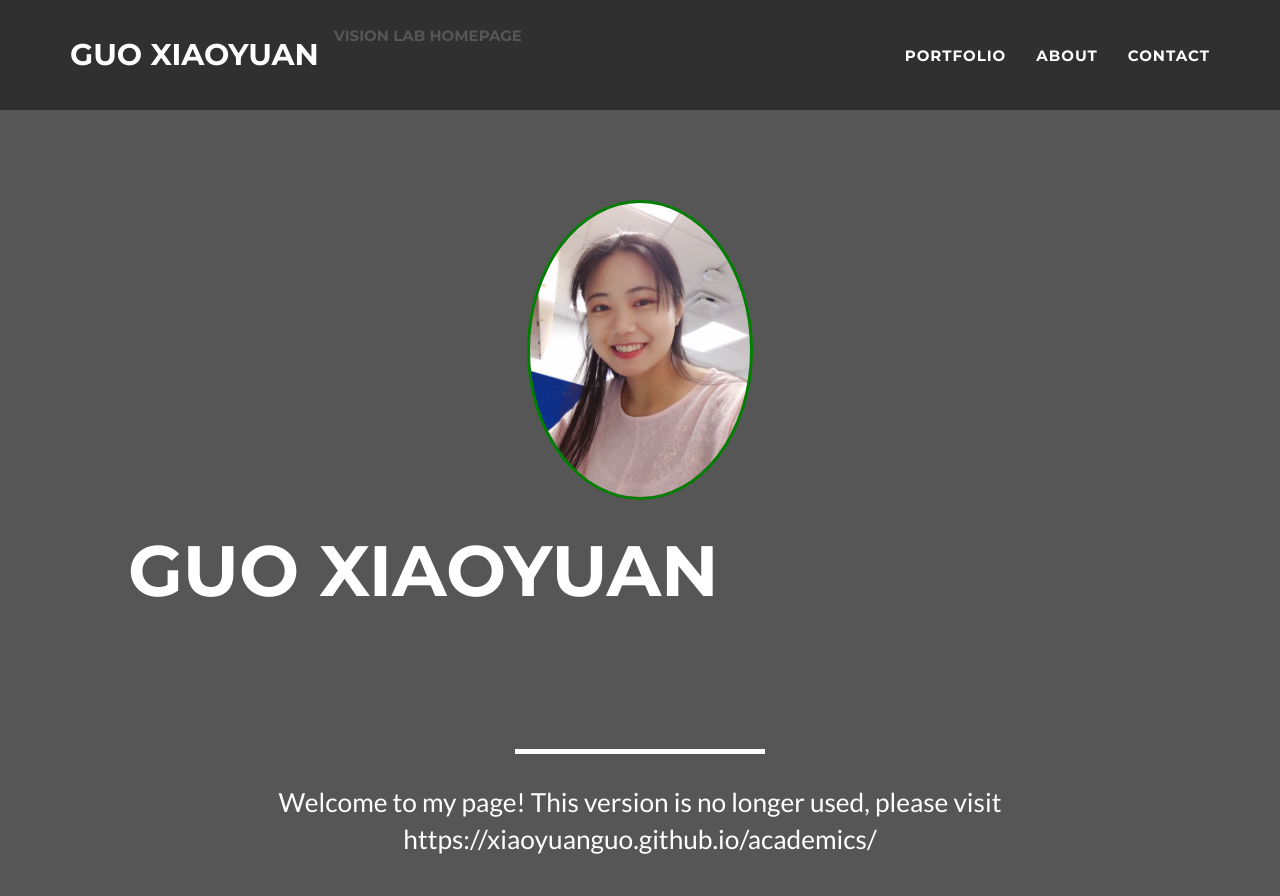
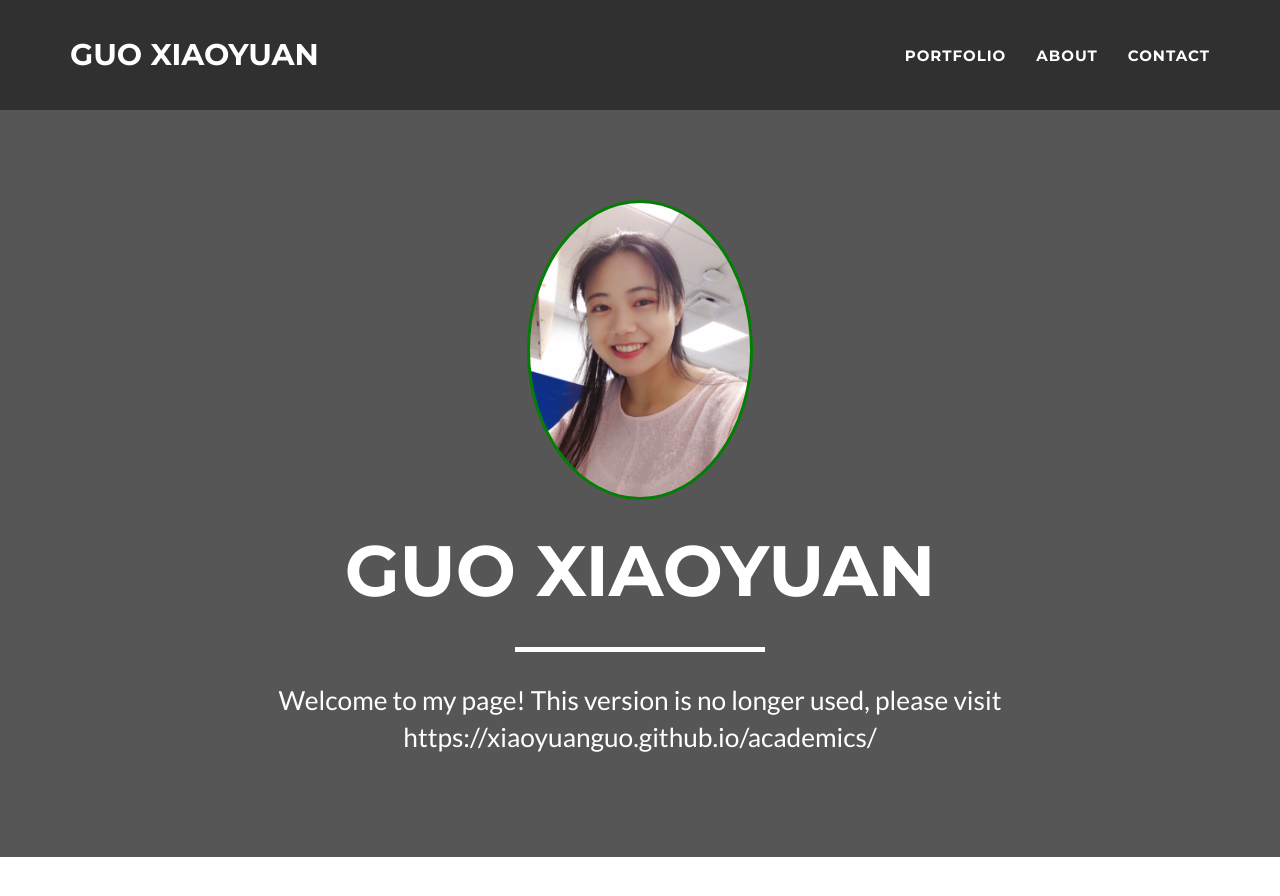
Before and after one commit to XiaoyuanGuo/website, a Jekyll site: the page built from index.html, in a window 1280 px wide and 900 px high. Shown: the top 896 px of the window. Built offline with Jekyll 4.4.1, drawn with Linux system fonts in a browser that asks for light colours.

Commit message:
Update _config.yml

```diff
--- a/_config.yml
+++ b/_config.yml
@@ -1,5 +1,5 @@
 # Site settings
-title: 'Guo Xiaoyuan<a href="https://davidsonic.github.io/website/">Vision Lab Homepage</a>'
+title: Guo Xiaoyuan
 email: xiaoyuanguo.ucas@gmail.com
 url: https://xiaoyuanguo.github.io
 description: "The research and coding homepage for Guo Xiaoyuan.  Contains blog posts for recent successful research endeavors and up-to-date news about ongoing research."
```
